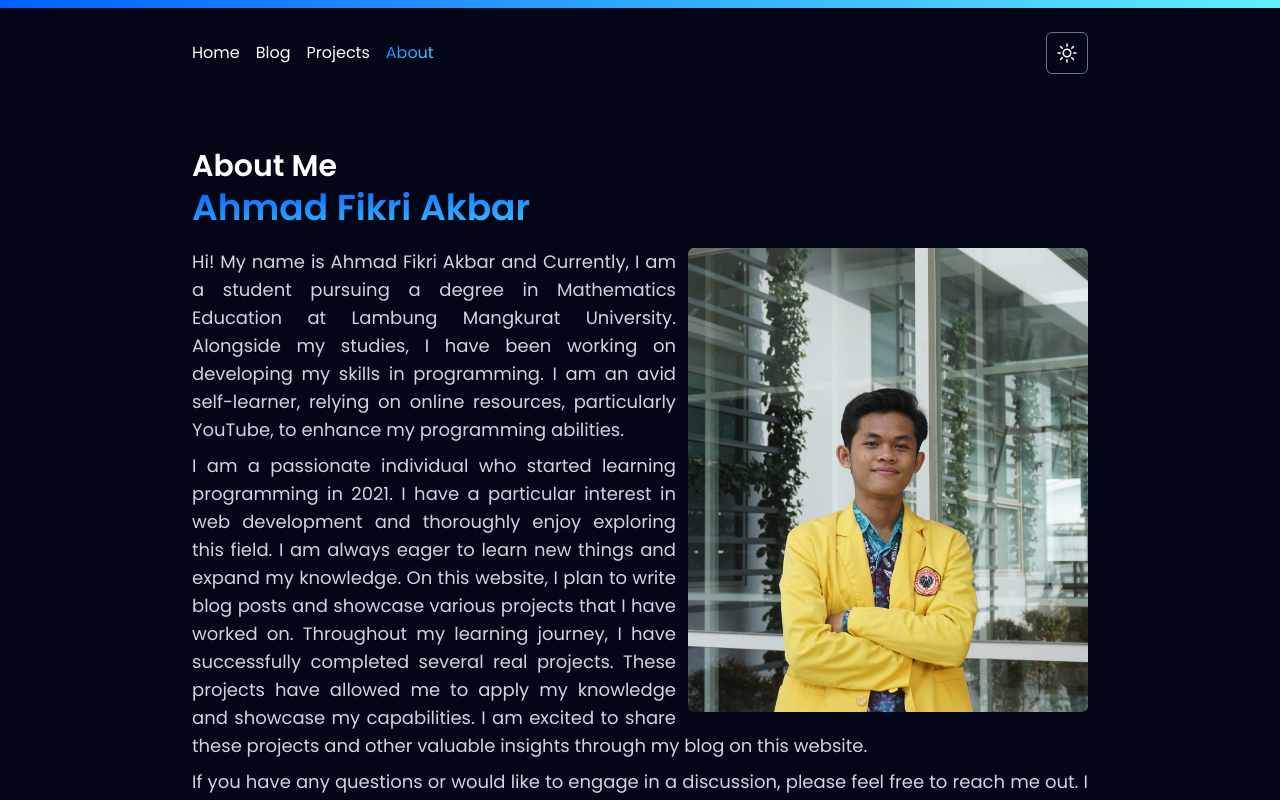
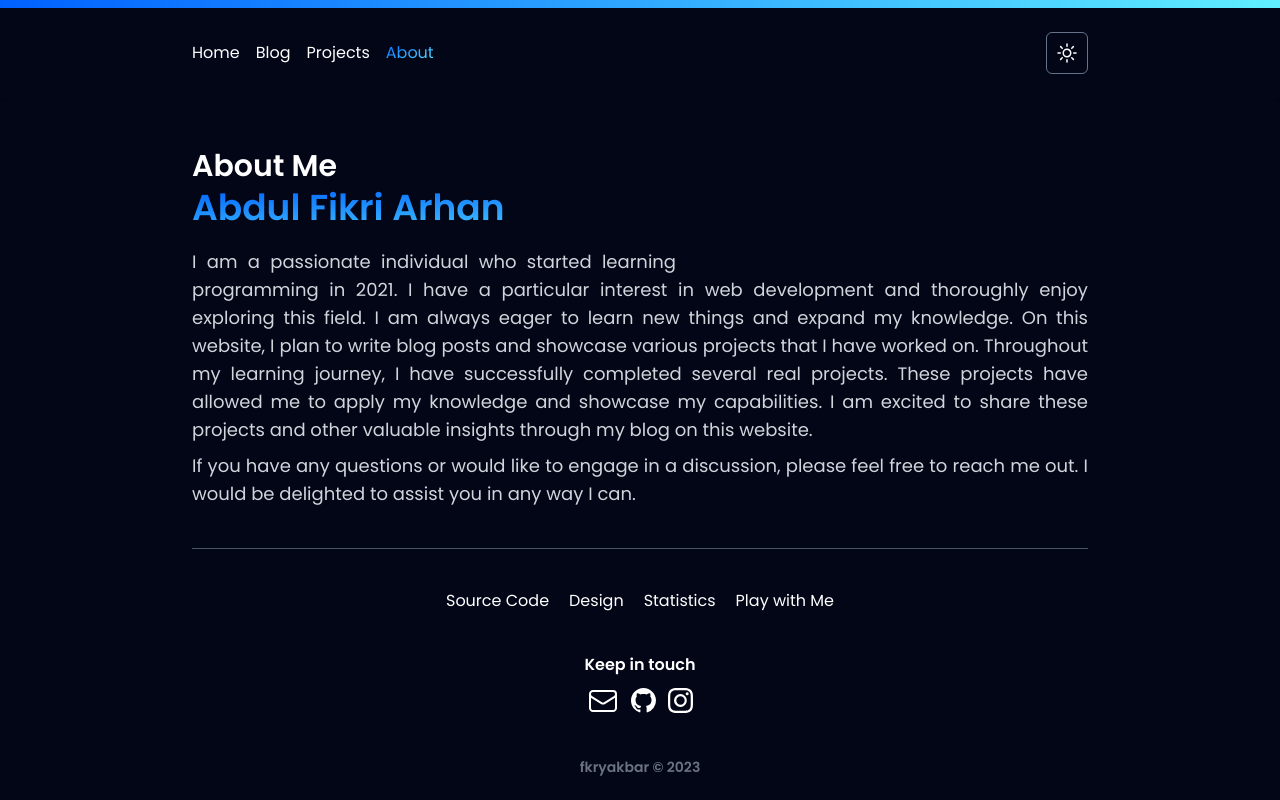
Before and after one commit to fkryakbar/fkryakbar-fe, a Next.js app: page /about in a window 1280 px wide. Shown: the top 800 px of the page. Built offline with nearby package versions, Linux system fonts and the light colour scheme; no server answers.

Commit message:
mengubah nama

```diff
--- a/app/about/page.tsx
+++ b/app/about/page.tsx
@@ -14,16 +14,16 @@
                 <div className="lg:w-[70%] w-[90%] mx-auto mt-[50px]">
                     <h1 className="font-semibold">
                         <p className="lg:text-3xl text-2xl">About Me</p>
-                        <p className="text-transparent text-gradient-primary lg:text-4xl text-3xl mt-1">Ahmad Fikri Akbar</p>
+                        <p className="text-transparent text-gradient-primary lg:text-4xl text-3xl mt-1">Abdul Fikri Arhan</p>
                     </h1>
                     <div className="mt-5 mb-10">
                         <div className="lg:w-[400px] w-[160px] float-right overflow-hidden ml-3 mb-3">
-                            <Image className="rounded-md w-full" src={profile.src} alt="profile" height={300} width={300} />
+                            {/* <Image className="rounded-md w-full" src={profile.src} alt="profile" height={300} width={300} /> */}
                         </div>
                         <article className="lg:text-lg text-xs dark:text-gray-300 text-gray-600 lg:text-justify">
-                            <p>
-                                Hi! My name is Ahmad Fikri Akbar and Currently, I am a student pursuing a degree in Mathematics Education at Lambung Mangkurat University. Alongside my studies, I have been working on developing my skills in programming. I am an avid self-learner, relying on online resources, particularly YouTube, to enhance my programming abilities.
-                            </p>
+                            {/* <p>
+                                Hi! My name is Abdul Fikri Arhan and Currently, I am a student pursuing a degree in Mathematics Education at Lambung Mangkurat University. Alongside my studies, I have been working on developing my skills in programming. I am an avid self-learner, relying on online resources, particularly YouTube, to enhance my programming abilities.
+                            </p> */}
                             <p className="mt-2">
                                 I am a passionate individual who started learning programming in 2021. I have a particular interest in web development and thoroughly enjoy exploring this field. I am always eager to learn new things and expand my knowledge. On this website, I plan to write blog posts and showcase various projects that I have worked on. Throughout my learning journey, I have successfully completed several real projects. These projects have allowed me to apply my knowledge and showcase my capabilities. I am excited to share these projects and other valuable insights through my blog on this website.
                             </p>
```
